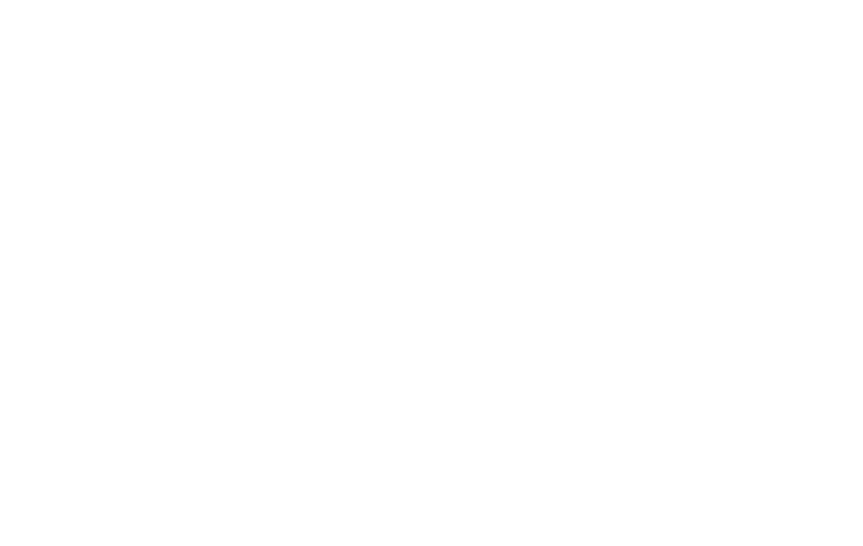
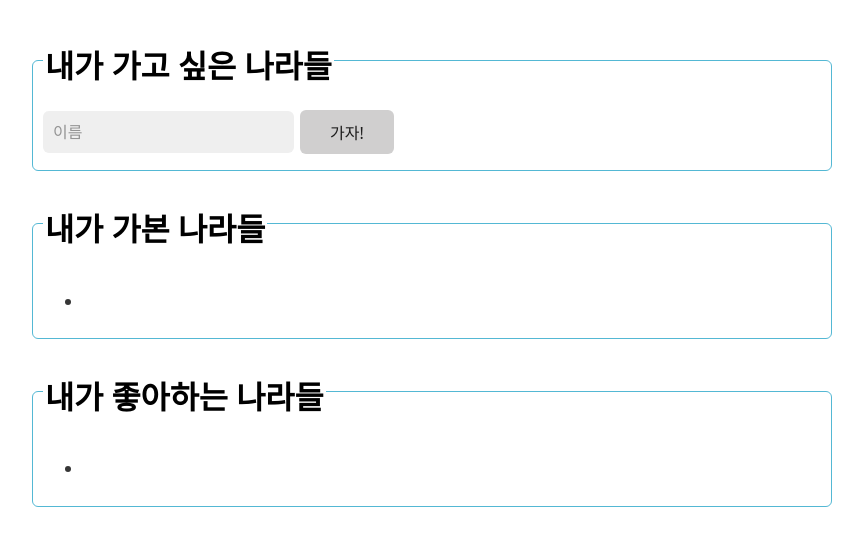
Before and after one commit to jasongoose/react-master-class, a React (Vite) app: page / in a window 1280 px wide. Shown: the top 546 px of the page, without its empty margins (208-1071 px from the left). Built offline with nearby package versions, Linux system fonts and the light colour scheme.

Commit message:
App.module.css 정의 및 적용

```diff
--- /dev/null
+++ b/src/App.module.css
@@ -0,0 +1,4 @@
+.form-layout {
+  display: flex;
+  align-items: center;
+}
--- a/src/App.tsx
+++ b/src/App.tsx
@@ -1,8 +1,32 @@
+import style from "./App.module.css"
+
 function App() {
-
-
   return (
-      <></>
+      <main>
+        <fieldset>
+          <legend>
+            <h1>내가 가고 싶은 나라들</h1>
+          </legend>
+          <form className={style['form-layout']}>
+            <input type="text" placeholder="이름"/>
+            <button>가자!</button>
+          </form>
+        </fieldset>
+        <fieldset>
+          <legend>
+            <h1>내가 가본 나라들</h1>
+          </legend>
+          <ul>
+            <li></li>
+          </ul>
+        </fieldset>
+        <fieldset>
+          <legend><h1>내가 좋아하는 나라들</h1></legend>
+          <ul>
+            <li></li>
+          </ul>
+        </fieldset>
+      </main>
   )
 }
 
```
